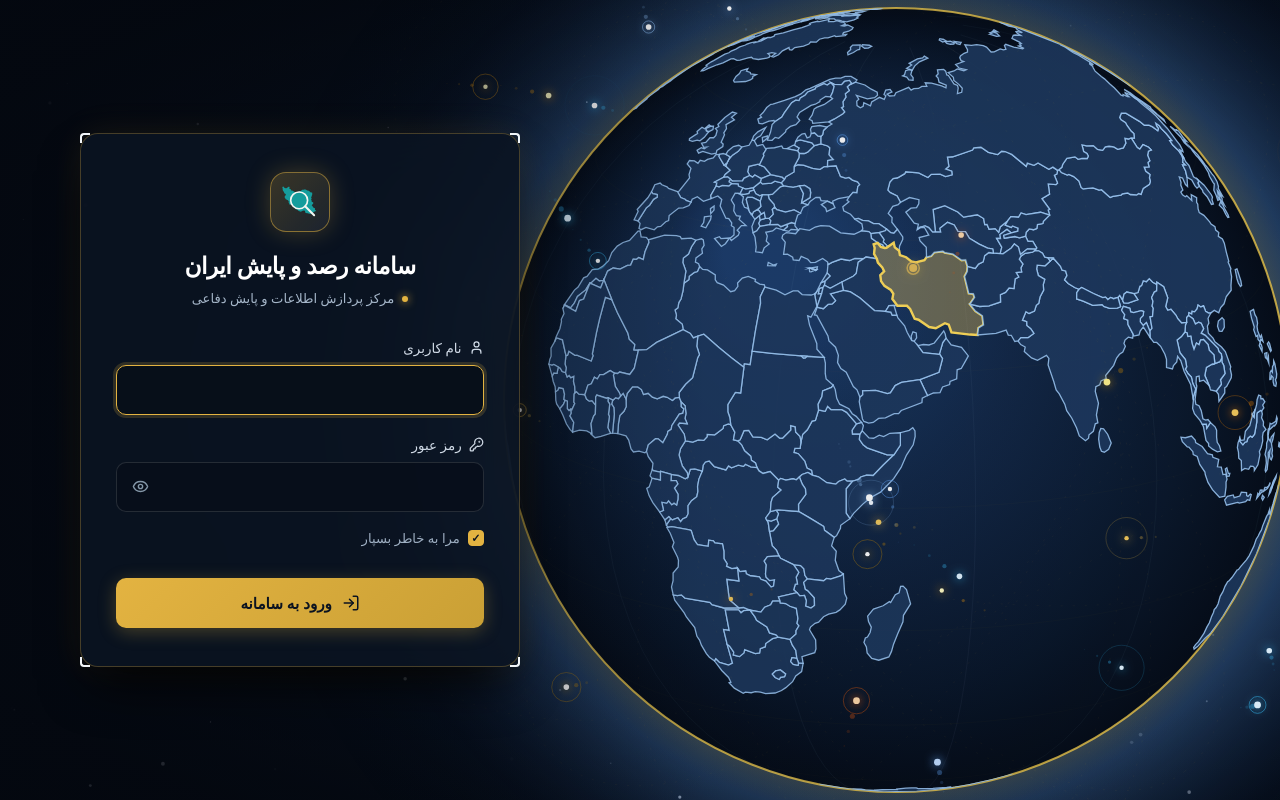
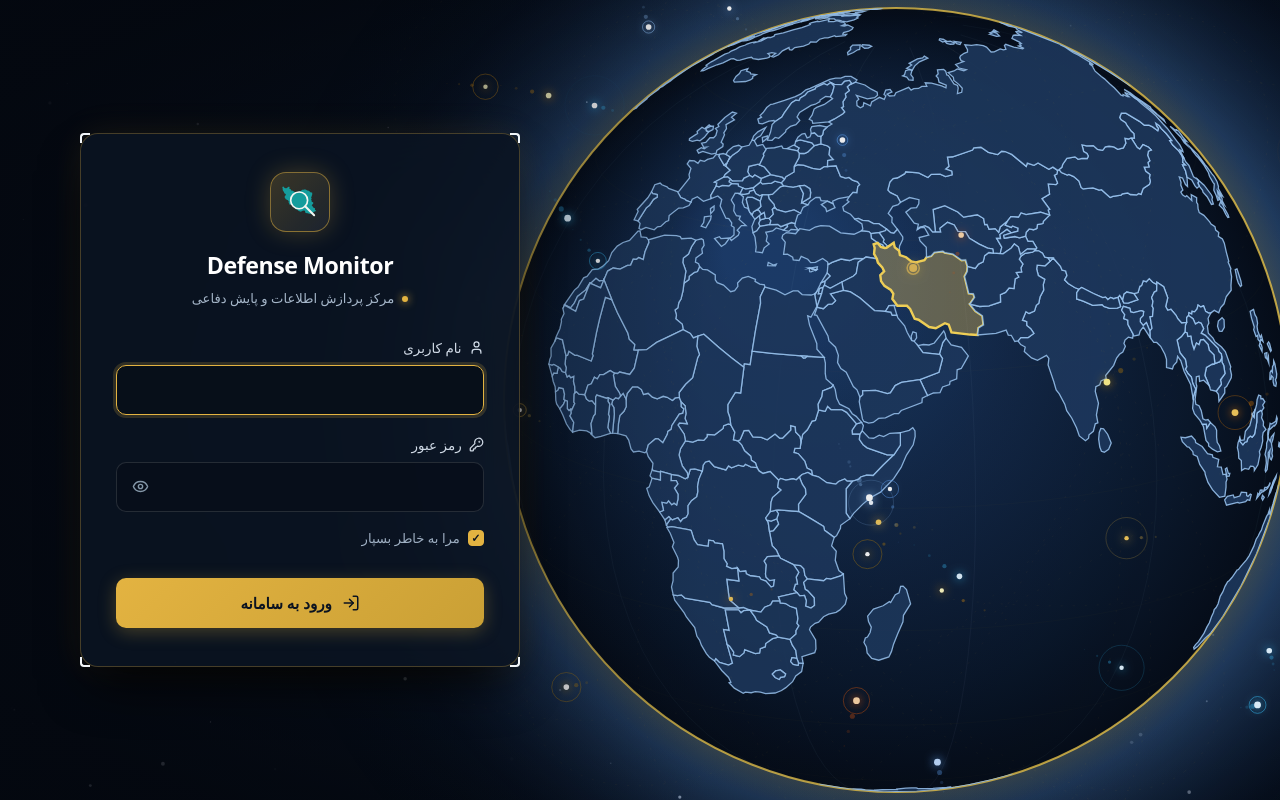
Before and after one commit to majidyami1991-bot/iran-monitor, a Next.js app in the folder apps/web-next/: page /login in a window 1280 px wide. Built offline with nearby package versions, Linux system fonts and the light colour scheme.

Commit message:
fix(brand): update application title to Defense Monitor across login, shell, metadata, and i18n

```diff
--- a/apps/web-next/app/design/Logo.tsx
+++ b/apps/web-next/app/design/Logo.tsx
@@ -24,7 +24,7 @@ export function IranMonitorLogo({
   const mark = (
     <img
       src="/logo.svg"
-      alt="Iran Monitor"
+      alt="Defense Monitor"
       width={size}
       height={size}
       className={className}
@@ -47,8 +47,8 @@ export function IranMonitorLogo({
     <div className={`brand-lockup ${className}`} style={{ display: 'inline-flex', alignItems: 'center', gap: '0.65rem' }}>
       {mark}
       <div className="brand-text" style={{ display: 'flex', flexDirection: 'column', lineHeight: 1.15 }}>
-        <span style={{ fontWeight: 800, fontSize: '1.05rem', letterSpacing: isEn ? '-0.02em' : 'normal', color: '#f8fafc' }}>
-          {isEn ? 'Iran Monitor' : 'سامانه رصد ایران'}
+        <span style={{ fontWeight: 800, fontSize: '1.05rem', letterSpacing: '-0.02em', color: '#f8fafc' }}>
+          Defense Monitor
         </span>
         <small style={{ fontSize: '0.72rem', opacity: 0.72, color: '#e2e8f0' }}>
           {isEn ? 'Defense & Strategic Intelligence' : 'مرکز اطلاعات و پایش دفاعی'}
--- a/apps/web-next/app/design/Shell.tsx
+++ b/apps/web-next/app/design/Shell.tsx
@@ -362,9 +362,9 @@ export function Shell({ children, wide = false }: { title?: string; breadcrumb?:
           >
             <Menu size={20} />
           </button>
-          <Link href="/" className="logo" aria-label={isEn ? "Iran Monitor" : "سامانه رصد ایران"}>
+          <Link href="/" className="logo" aria-label="Defense Monitor">
             <IranMonitorLogo size={32} />
-            <span className="logo-word">{isEn ? "Iran Monitor" : "سامانه رصد ایران"}
+            <span className="logo-word">Defense Monitor
               <small>{isEn ? "Defense & Strategic Intelligence Platform" : "اتاق خبر رصد منابع باز دفاعی و راهبردی"}</small>
             </span>
           </Link>
@@ -403,7 +403,7 @@ export function Shell({ children, wide = false }: { title?: string; breadcrumb?:
             <div className="drawer-head">
               <div style={{ display: 'flex', alignItems: 'center', gap: '0.5rem' }}>
                 <IranMonitorLogo size={24} />
-                <strong>{isEn ? "Iran Monitor" : "سامانه رصد ایران"}</strong>
+                <strong>Defense Monitor</strong>
               </div>
               <button type="button" className="icon-btn" aria-label={isEn ? "Close menu" : "بستن منو"} onClick={() => setDrawer(false)} autoFocus><X size={20} /></button>
             </div>
--- a/apps/web-next/app/design/i18n.ts
+++ b/apps/web-next/app/design/i18n.ts
@@ -162,7 +162,7 @@ export interface Translations {
 
 export const DICTIONARY: Record<Lang, Translations> = {
   fa: {
-    brandName: 'سامانه رصد و پایش ایران',
+    brandName: 'Defense Monitor',
     brandTagline: 'اتاق خبر رصد منابع باز دفاعی و راهبردی',
     loginBrandSubtitle: 'مرکز پردازش اطلاعات و پایش دفاعی',
 
@@ -297,7 +297,7 @@ export const DICTIONARY: Record<Lang, Translations> = {
     sourceNotRecorded: 'منبع نامشخص',
     timeNotRecorded: 'زمان انتشار در خوراک منبع ثبت نشده',
 
-    loginHeading: 'سامانه رصد و پایش ایران',
+    loginHeading: 'Defense Monitor',
     loginSubheading: 'مرکز پردازش اطلاعات و پایش دفاعی',
     usernameLabel: 'نام کاربری',
     usernamePlaceholder: 'نام کاربری سازمانی (مانند admin یا r.karimi)',
@@ -314,7 +314,7 @@ export const DICTIONARY: Record<Lang, Translations> = {
   },
 
   en: {
-    brandName: 'Iran Monitor',
+    brandName: 'Defense Monitor',
     brandTagline: 'Open Source Defense & Strategic Intelligence Newsroom',
     loginBrandSubtitle: 'Information Processing & Defense Monitoring Center',
 
@@ -449,7 +449,7 @@ export const DICTIONARY: Record<Lang, Translations> = {
     sourceNotRecorded: 'Unknown Source',
     timeNotRecorded: 'Publication timestamp not provided in source feed',
 
-    loginHeading: 'Iran Monitor Intelligence System',
+    loginHeading: 'Defense Monitor',
     loginSubheading: 'Information Processing & Defense Monitoring Center',
     usernameLabel: 'Username',
     usernamePlaceholder: 'Institutional username (e.g. admin or r.karimi)',
--- a/apps/web-next/app/layout.tsx
+++ b/apps/web-next/app/layout.tsx
@@ -5,7 +5,7 @@ import { AuthProvider } from './auth/AuthContext';
 import { AuthGuard } from './auth/AuthGuard';
 
 export const metadata: Metadata = {
-  title: { default: 'Defence Monitor | اتاق خبر رصد منابع باز', template: '%s | Defence Monitor' },
+  title: { default: 'Defense Monitor | اتاق خبر رصد منابع باز', template: '%s | Defense Monitor' },
   description: 'رصد زنده، فارسی و مستند منابع باز: چه منتشر شد، کِی، از کدام منبع و درباره چه موضوعی.',
 };
 
--- a/apps/web-next/app/login/page.tsx
+++ b/apps/web-next/app/login/page.tsx
@@ -830,7 +830,7 @@ export default function LoginPage() {
               <div className="brand-badge">
                 <IranMonitorLogo size={42} />
               </div>
-              <h1 className="login-title">سامانه رصد و پایش ایران</h1>
+              <h1 className="login-title">Defense Monitor</h1>
               <div className="login-subtitle">
                 <span className="status-dot" />
                 <span>مرکز پردازش اطلاعات و پایش دفاعی</span>
```
